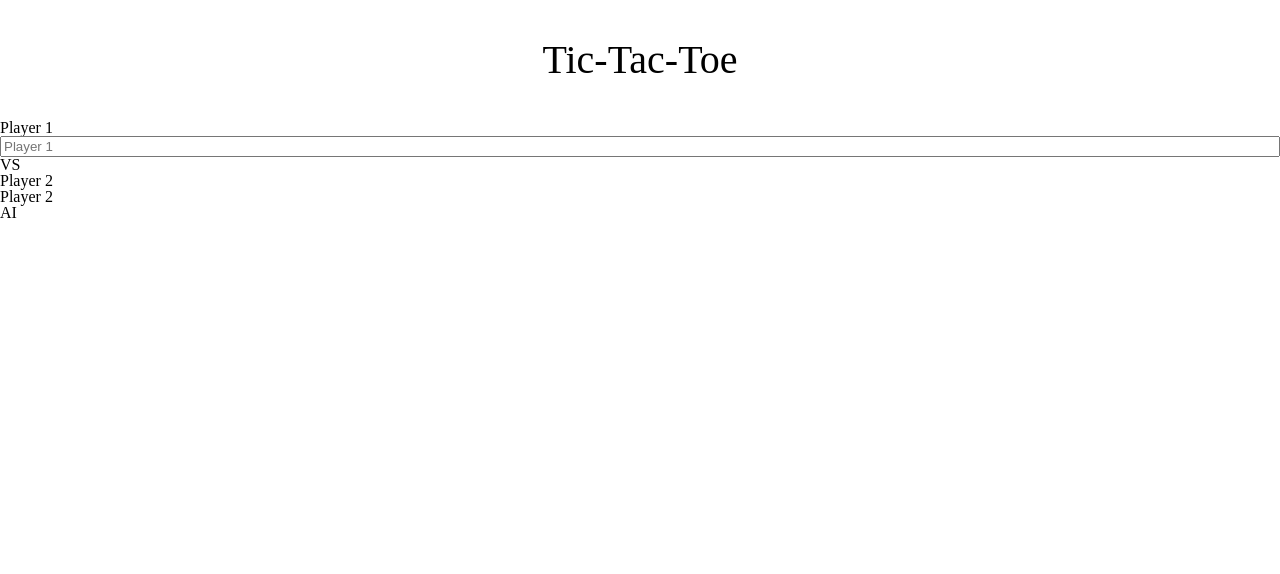
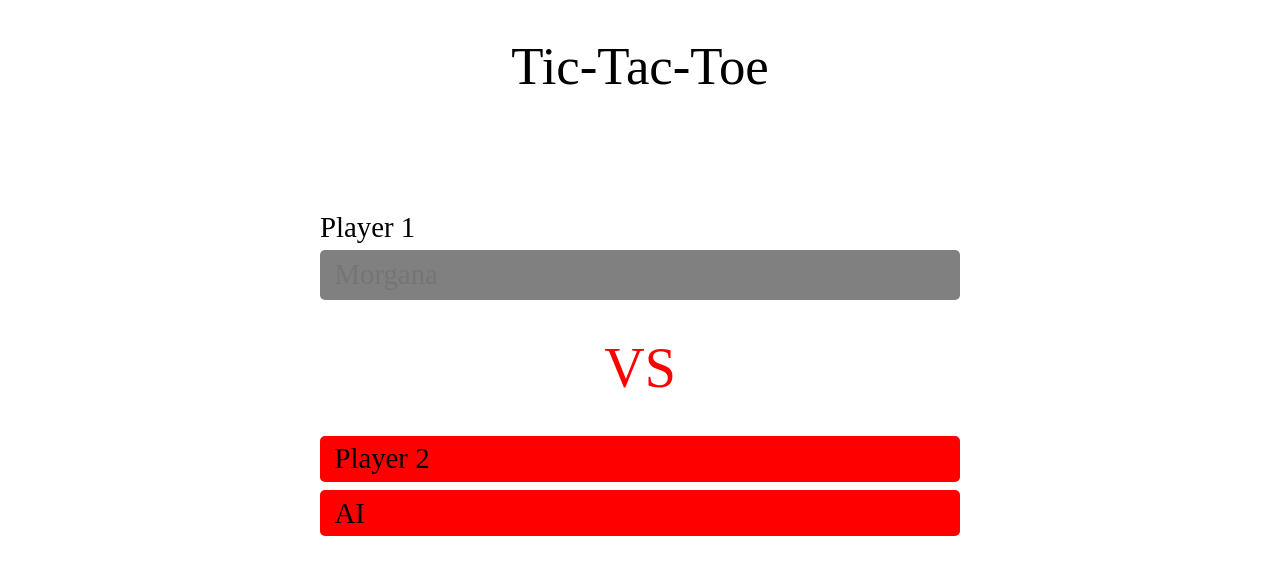
Before and after one commit to Saigunas/Tic-Tac-Toe, a plain HTML site: page index.html in a window 1280 px wide. Drawn offline with Linux system fonts and the light colour scheme.

Commit message:
Added basic css to selection menu

```diff
--- a/index.html
+++ b/index.html
@@ -12,13 +12,12 @@
 
     <h1 class="title">Tic-Tac-Toe</h1>
 
+    <div class="selection-menu">
         <p class="p1">Player 1</p>
-    <input class="p1-name" type="text" placeholder="Player 1">
+        <input class="p1-name" type="text" placeholder="Morgana">
 
         <p class="vs-text">VS</p>
-
         <vs-select>
-        <p class="p2">Player 2</p>
             <div class="p2-button">
                 <p>Player 2</p>
             </div>
@@ -26,6 +25,7 @@
                 <p>AI</p>
             </div>
         </vs-select>
+    </div>
 
     <div class="game-grid">
         <div class="grid-block" data-index="0"></div>
--- a/style.css
+++ b/style.css
@@ -1,4 +1,21 @@
 :root {
+    --title-font-size: 3.3rem;
+    --title-padding: 5vh;
+
+    --selection-menu-margin: 10vh;
+    --selection-menu-font-size: 1.8rem;
+    --selection-item-margin: 1vh;
+    --selection-item-border-radius: 5px;
+    --selection-item-padding: 0.3em 0.5em;
+    --selection-button-color: red;
+    --selection-button-focus-color: black;
+
+    --vs-text-color: red;
+
+    --input-background: grey;
+    --input-border: black;
+    --input-font-color: black;
+
     --grid-block-size: 10vw;
     --grid-block-background: #E5E7EB;
     --grid-gap: 0.2rem;
@@ -8,12 +25,53 @@ body {
     background-color: white;
     display: flex;
     flex-direction: column;
+    align-items: center;
+}
+
+.selection-menu {
+    width:50vw;
+    margin-top: var(--selection-menu-margin);
+    font-size: var(--selection-menu-font-size);
+    display: flex;
+    flex-direction: column;
+}
+
+.selection-menu input {
+    font-size: var(--selection-menu-font-size);
+    border-radius: var(--selection-item-border-radius);
+    box-shadow: none;
+    box-sizing: border-box;
+    padding: var(--selection-item-padding);
+    margin-top: var(--selection-item-margin);
+    background-color: var(--input-background);
+    border: none;
+    /* border: 2px solid var(--input-border); */
+    font-family: inherit;
+    color: var(--input-font-color);
+}
+
+.selection-menu .vs-text {
+    text-align: center;
+    color: var(--vs-text-color);
+    padding: var(--title-padding) 0px;
+    font-size: 3.5rem;
+}
+
+.selection-menu .p2-button, .ai-button {
+    background-color: var(--selection-button-color);
+    padding: var(--selection-item-padding);
+    border-radius: var(--selection-item-border-radius);
+}
+
+
+.selection-menu .ai-button {
+    margin-top: var(--selection-item-margin);
 }
 
 .title {
     text-align: center;
-    font-size: 2.5em;
-    padding: 1em;
+    font-size: var(--title-font-size);
+    padding: var(--title-padding) 0px;
 }
 
 .game-grid {
```
Lines whose indentation alone changed are shown as unchanged.
